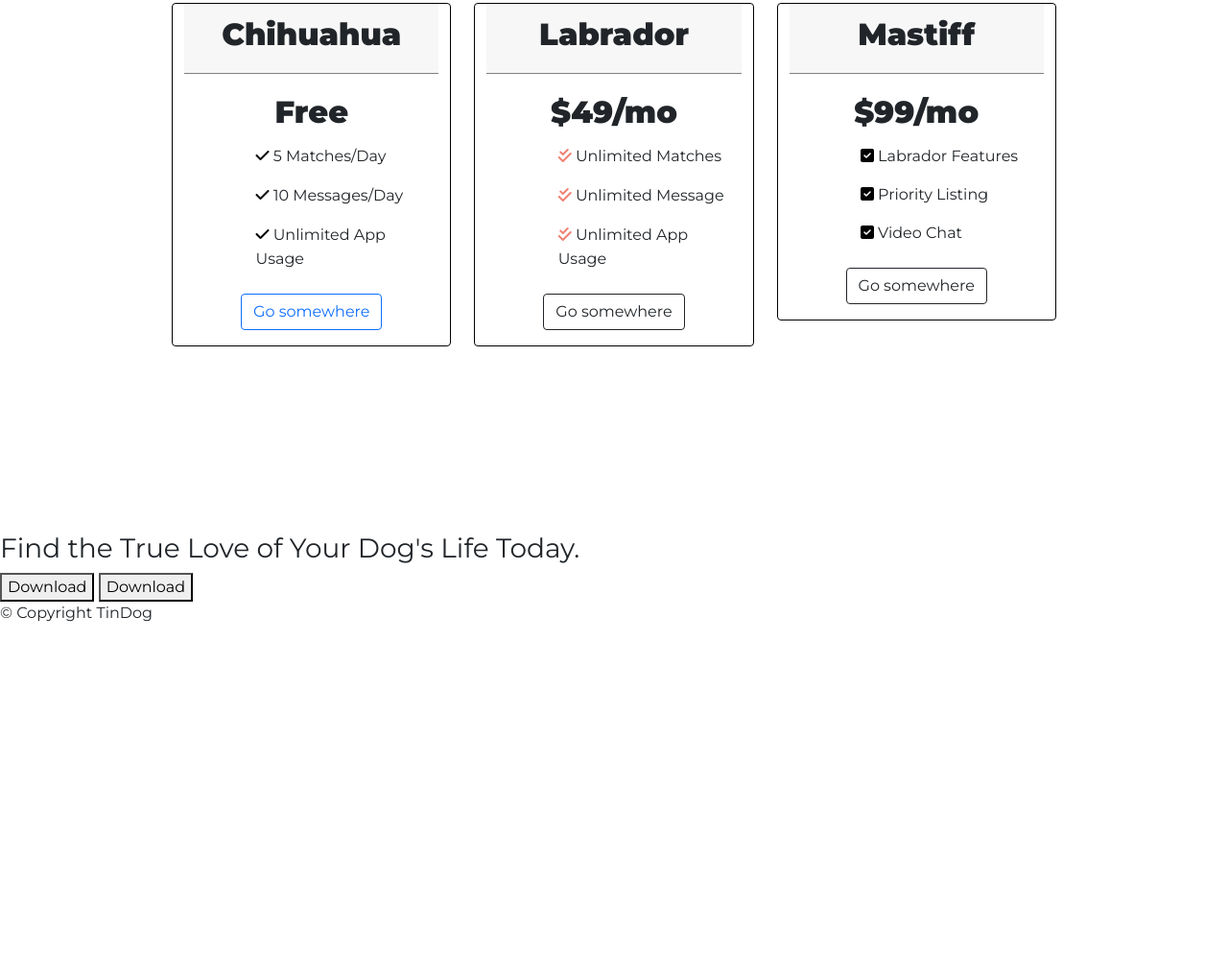
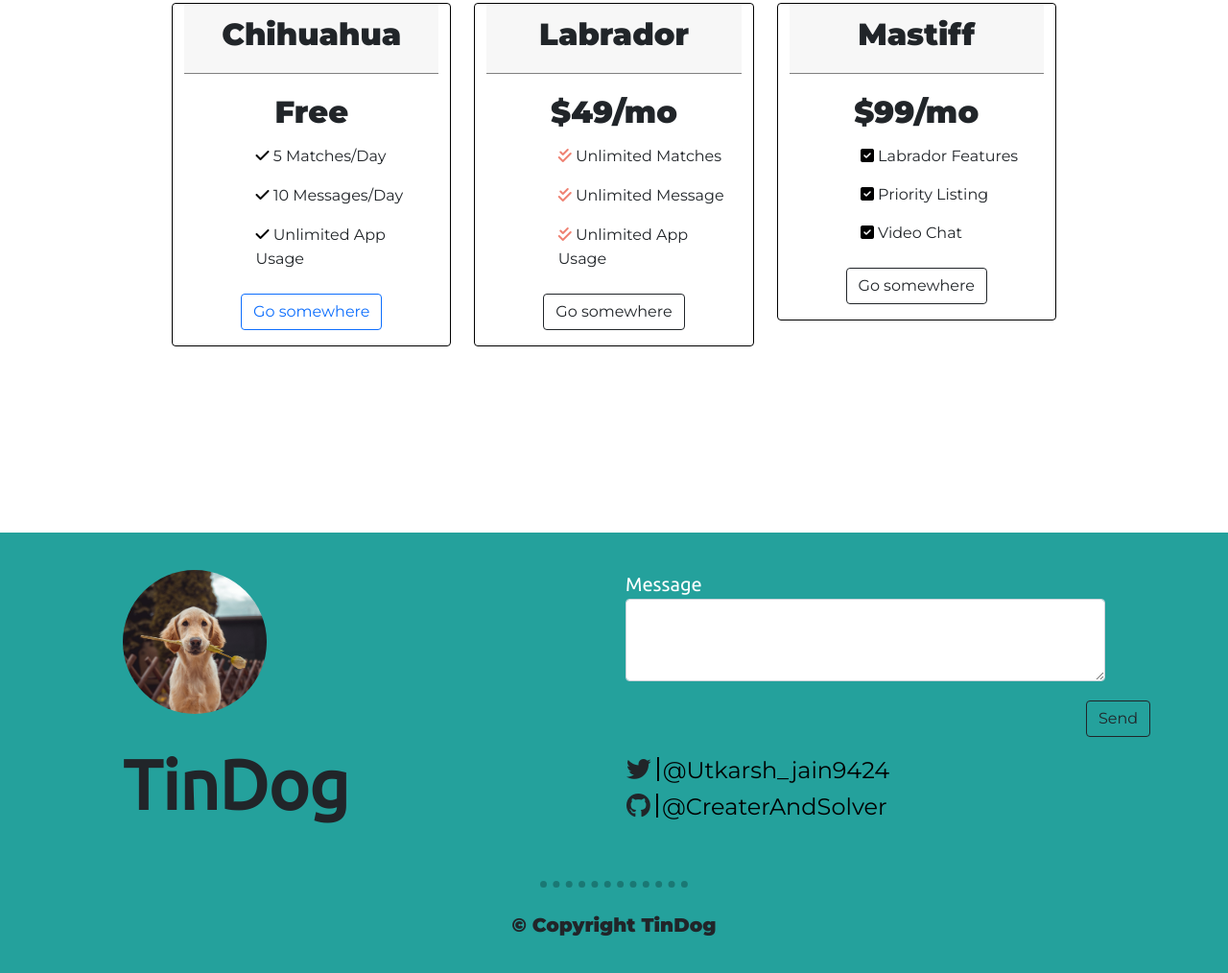
Before and after one commit to CreaterAndSolver/tindog, a plain HTML site: page index.html in a window 1280 px wide. Shown: the part 2070-3084 px from the top of the page at 96% size. Before the commit the page ends 2737 px from the top, so only its background shows below. Drawn offline with nearby package versions, Linux system fonts and the light colour scheme.

Commit message:
final out

```diff
--- a/css/styles.css
+++ b/css/styles.css
@@ -10,6 +10,10 @@ body{
 }
 .container-fluid{
   padding:3% 15%;
+}
+
+.cfl{
+  padding:3% 10%;
 }
 
 h1{
@@ -131,11 +135,11 @@ h1{
 #testimonials{
 
   text-align: center;
-  background-color: #F94892;
+  background-color: #4FBDBA;
   color: #fff;
 }
 #press{
-  background-color: #F94892;
+  background-color: #4FBDBA;
   text-align: center;
   padding-bottom: 3%;
 }
@@ -143,6 +147,8 @@ h1{
   width: 15%;
   margin: 1.5rem 1.5rem 3rem;
 }
+
+
 h2{
   font-weight: 900;
   line-height: 1.5;
@@ -206,6 +212,79 @@ h2{
 }
 
 
+
+
+.img-contact{
+  margin:0 auto;
+  height: 150px;
+  width: auto;
+  border-radius: 100%;
+}
+
+
+
+.contact-logo{
+  margin-top: 20px;
+  font-family:Ubuntu;
+  font-style: bold;
+  font-weight:900;
+  font-size: 4.5rem;
+
+}
+#contact-us{
+
+  background-color: #24A19C;
+}
+#footer{
+  height: 100px;
+  position: relative;
+  background-color: #24A19C;
+}
+.contact-1{
+  text-align: left;
+}
+
+label{
+  color: #fff;
+  font-size: 20px;
+  font-family: Ubuntu;
+}
+
+textarea{
+  width: 2px;
+}
+
+
+.contact-btn{
+   margin-top: 20px;
+   margin-left: 480px;
+}
+
+hr{
+
+  background: none;
+  margin: 0 auto 0 auto;
+  width: 12%;
+  height: 0px;
+  border-top: none;
+  border-bottom: 7px dotted black;
+}
+.copy{
+
+  margin-top: 500px;
+  font-size: 1.25rem;
+  font-weight: 900;
+}
+.sm_icon{
+  font-size: 1.6rem;
+  padding-right: 6px;
+  border-right: 2px black solid;
+}
+.social_media{
+  font-size: 1.5rem;
+  text-decoration: none;
+  color: black;
+}
 @media (max-width:1200px) {
     .iphone{
       position: static;
@@ -216,4 +295,10 @@ h2{
       text-align: center;
     }
 
+    #contact-1{
+      text-align: center;
+
+      margin: 0 auto;
+    }
+
 }
--- a/index.html
+++ b/index.html
@@ -195,16 +195,60 @@
 
   <!-- Call to Action -->
 
-  <section id="cta">
-    <h3>Find the True Love of Your Dog's Life Today.</h3>
-    <button type="button">Download</button>
-    <button type="button">Download</button>
+
+
+
+
+
+
+  <section id="contact-us">
+<div class="container-fluid cfl" >
+    <div class="row">
+      <div class="col-md-6 contact-1">
+
+        <img class="img-contact" src="images/dog-2.jpg" alt="Dog saying Bye">
+        <h2 class="contact-logo">TinDog</h2>
+
+      </div>
+      <div class="col-md-6">
+<form class="contact-form" action="mailto:jain.ut9424@gmail.com" method="post"  enctype="text/plain">
+
+
+        <!-- <label for="textarea">Message:</label>
+        <textarea rows="5" cols="30" name="msg"></textarea> -->
+
+
+        <div class="form-group">
+    <label for="exampleFormControlTextarea1">Message</label>
+    <textarea class="form-control" id="exampleFormControlTextarea1" rows="3" cols="10"></textarea>
+  </div>
+        <button type="submit" class="btn btn-outline-dark btn-md contact-btn" >Send</button>
+</form>
+
+<div class="social Media mt-3 text-right">
+
+    <table border="0" cellspacing="200">
+      <tr>
+        <td><span class="fab sm_icon fa-twitter "></span>  <a class="social_media" href="twitter.com">@Utkarsh_jain9424</a></td>
+
+      </tr>
+      <tr>
+        <td class="mt-5"><span class=" sm_icon fab fa-github "></span>  <a class="social_media" href="https://github.com/CreaterAndSolver">@CreaterAndSolver</a></td>
+      </tr>
+    </table>
+
+</div>
+
+      </div>
+    </div>
+</div>
   </section>
 
   <!-- Footer -->
 
   <footer id="footer">
-    <p>© Copyright TinDog</p>
+    <hr>
+    <p class="text-center mt-4 copy">© Copyright TinDog</p>
   </footer>
 </body>
 
```
Also changed, not shown: images/dog-2.jpg (added).
